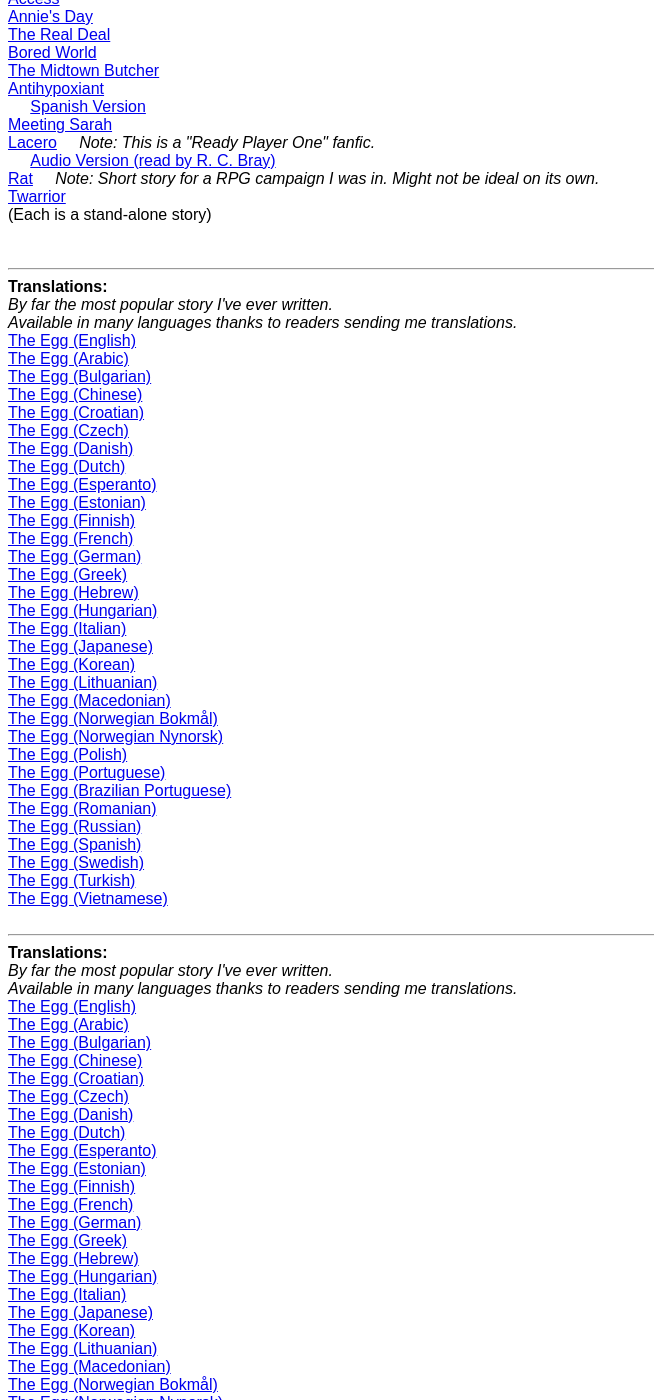
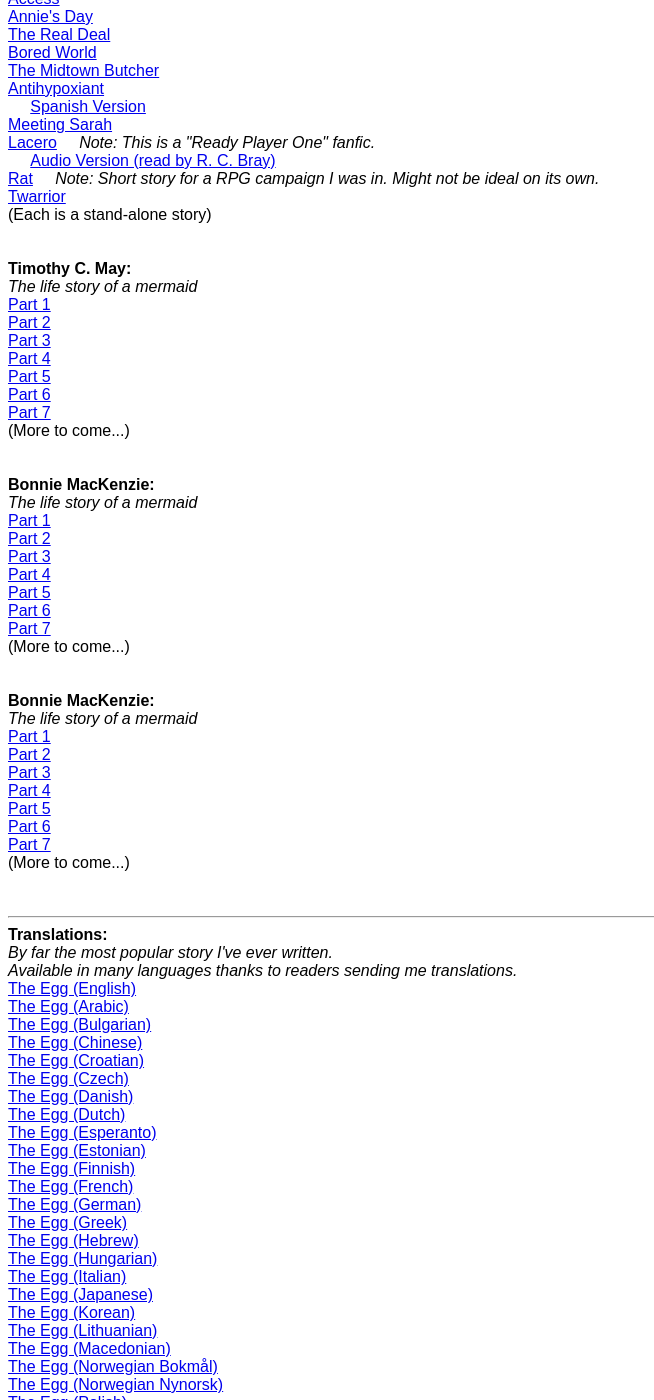
Before and after one commit to 0x000m/old, a Jekyll site: the page built from index.html, in a window 1280 px wide and 1400 px high, scrolled down 952 px. Shown: the whole window, without its empty margins (0-654 px from the left). Built offline with Jekyll 4.4.1, drawn with Linux system fonts in a browser that asks for light colours.

Commit message:
Update index.html

```diff
--- a/index.html
+++ b/index.html
@@ -66,6 +66,46 @@ It is available for purchase:<br>
 (Each is a stand-alone story)<br>
 <br>
 <br>
+
+<b>Timothy C. May:</b><br>
+<i>The life story of a mermaid</i><br>
+<a href="bonnie/bonnie1_mod.html">Part 1</a><br>
+<a href="bonnie/bonnie2_mod.html">Part 2</a><br>
+<a href="bonnie/bonnie3_mod.html">Part 3</a><br>
+<a href="bonnie/bonnie4_mod.html">Part 4</a><br>
+<a href="bonnie/bonnie5_mod.html">Part 5</a><br>
+<a href="bonnie/bonnie6_mod.html">Part 6</a><br>
+<a href="bonnie/bonnie7_mod.html">Part 7</a><br>
+(More to come...)<br>
+<br>
+<br>
+
+<b>Bonnie MacKenzie:</b><br>
+<i>The life story of a mermaid</i><br>
+<a href="bonnie/bonnie1_mod.html">Part 1</a><br>
+<a href="bonnie/bonnie2_mod.html">Part 2</a><br>
+<a href="bonnie/bonnie3_mod.html">Part 3</a><br>
+<a href="bonnie/bonnie4_mod.html">Part 4</a><br>
+<a href="bonnie/bonnie5_mod.html">Part 5</a><br>
+<a href="bonnie/bonnie6_mod.html">Part 6</a><br>
+<a href="bonnie/bonnie7_mod.html">Part 7</a><br>
+(More to come...)<br>
+<br>
+<br>
+
+<b>Bonnie MacKenzie:</b><br>
+<i>The life story of a mermaid</i><br>
+<a href="bonnie/bonnie1_mod.html">Part 1</a><br>
+<a href="bonnie/bonnie2_mod.html">Part 2</a><br>
+<a href="bonnie/bonnie3_mod.html">Part 3</a><br>
+<a href="bonnie/bonnie4_mod.html">Part 4</a><br>
+<a href="bonnie/bonnie5_mod.html">Part 5</a><br>
+<a href="bonnie/bonnie6_mod.html">Part 6</a><br>
+<a href="bonnie/bonnie7_mod.html">Part 7</a><br>
+(More to come...)<br>
+<br>
+<br>
+
 <hr>
 <b>Translations:</b><br>
 <i>By far the most popular story I've ever written.<br>
```
